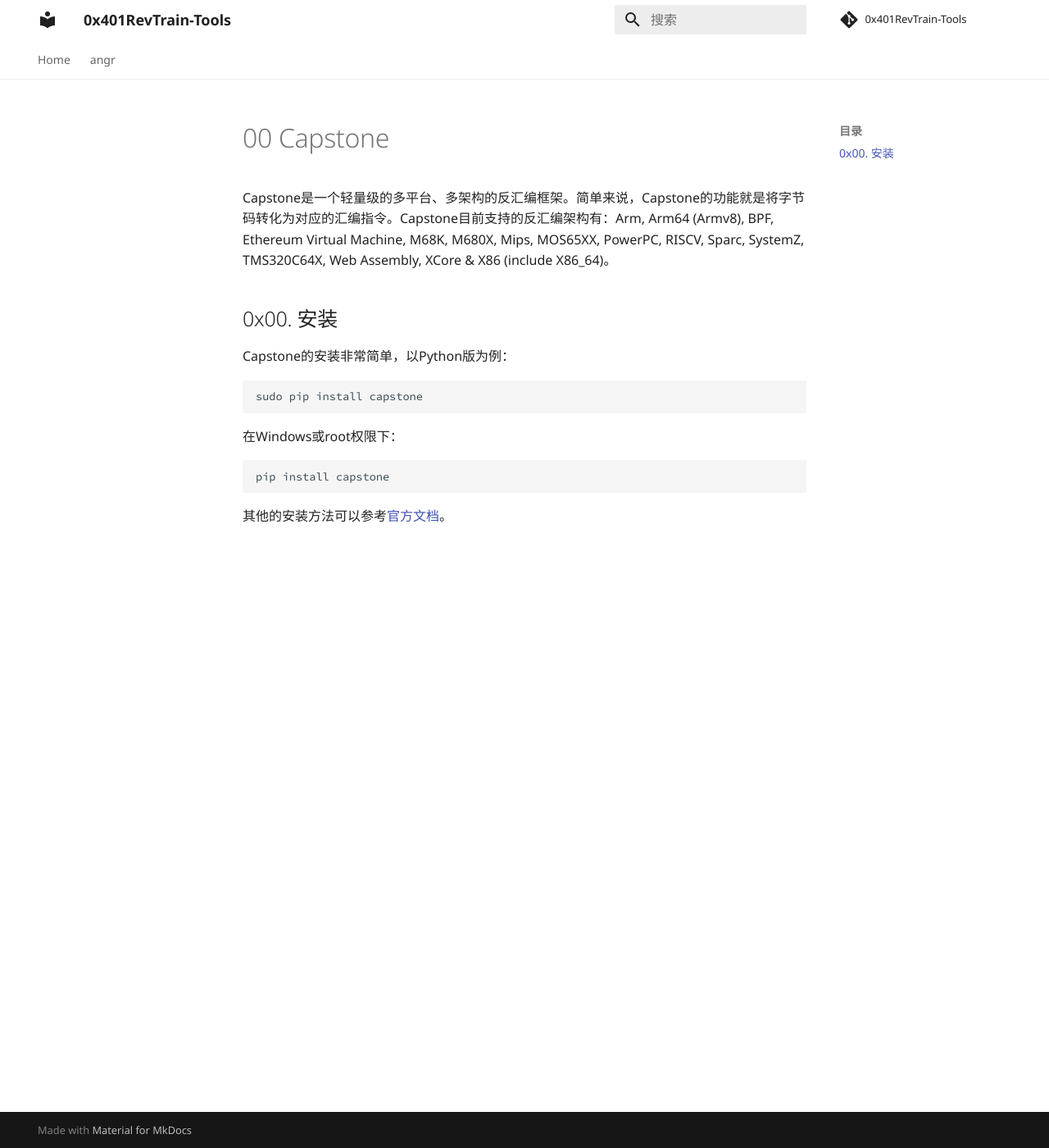
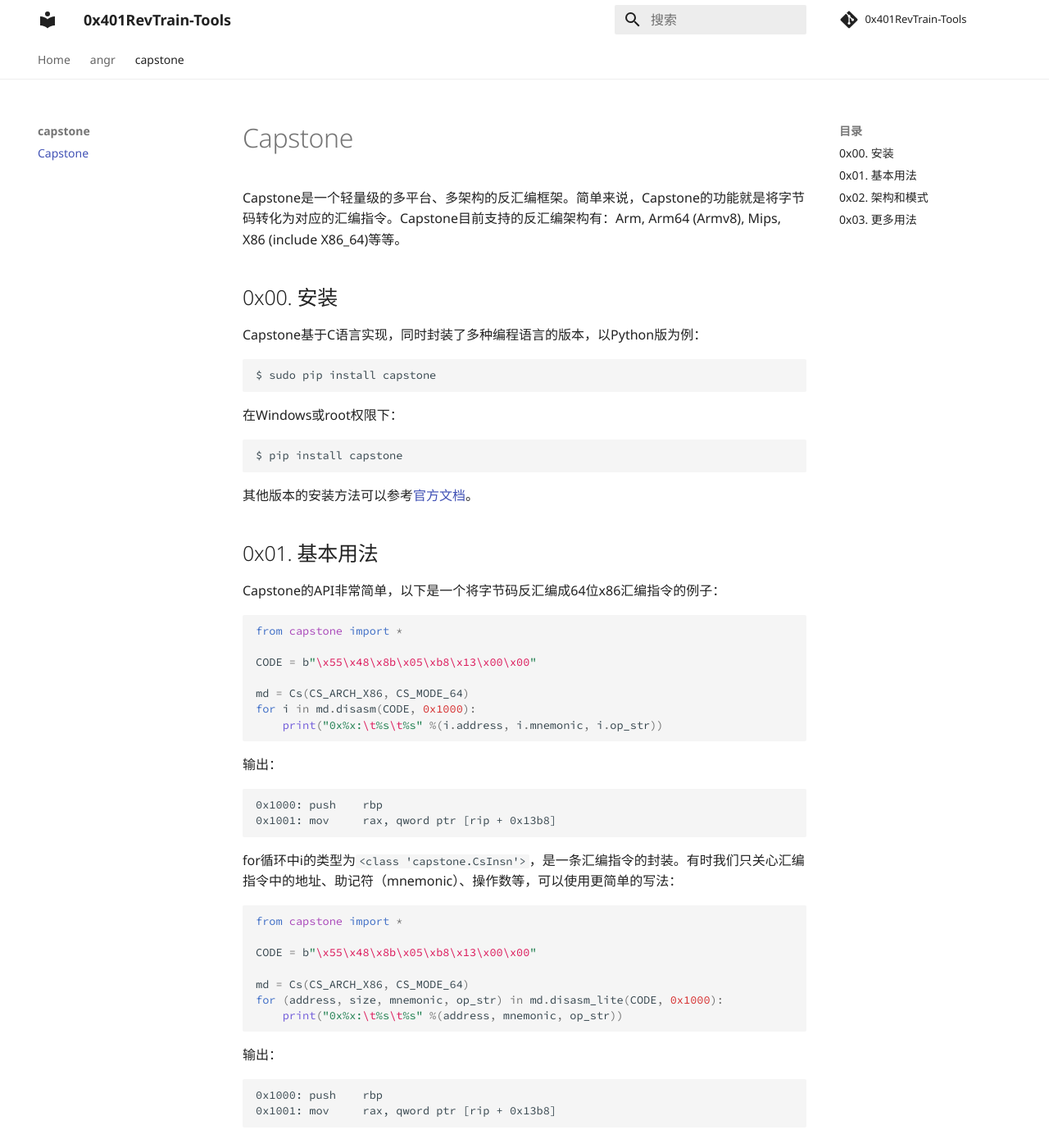
Before and after one commit to bluesadi/0x401RevTrain-Tools, an MkDocs documentation site: the page built from docs/capstone/00_Capstone.md, in a window 1280 px wide and 1400 px high. Shown: the whole window at 82% size. Built offline with MkDocs 1.6.1 and Material for MkDocs 9.7.7, drawn with Linux system fonts in a browser that asks for light colours; comment, search, counter and statistics services are not loaded; some of the changed text lies outside the part shown.

Commit message:
update capstone

````diff
--- a/docs/capstone/00_Capstone.md
+++ b/docs/capstone/00_Capstone.md
@@ -1,17 +1,83 @@
-Capstone是一个轻量级的多平台、多架构的反汇编框架。简单来说，Capstone的功能就是将字节码转化为对应的汇编指令。Capstone目前支持的反汇编架构有：Arm, Arm64 (Armv8), BPF, Ethereum Virtual Machine, M68K, M680X, Mips, MOS65XX, PowerPC, RISCV, Sparc, SystemZ, TMS320C64X, Web Assembly, XCore & X86 (include X86_64)。
+Capstone是一个轻量级的多平台、多架构的反汇编框架。简单来说，Capstone的功能就是将字节码转化为对应的汇编指令。Capstone目前支持的反汇编架构有：Arm, Arm64 (Armv8), Mips, X86 (include X86_64)等等。
 
 ## 0x00. 安装
 
-Capstone的安装非常简单，以Python版为例：
+Capstone基于C语言实现，同时封装了多种编程语言的版本，以Python版为例：
 
 ```shell
-sudo pip install capstone
+$ sudo pip install capstone
 ```
 
 在Windows或root权限下：
 
 ```shell
-pip install capstone
+$ pip install capstone
 ```
 
-其他的安装方法可以参考[官方文档](http://www.capstone-engine.org/documentation.html)。
+其他版本的安装方法可以参考[官方文档](http://www.capstone-engine.org/documentation.html)。
+
+## 0x01. 基本用法
+
+Capstone的API非常简单，以下是一个将字节码反汇编成64位x86汇编指令的例子：
+
+```python
+from capstone import *
+
+CODE = b"\x55\x48\x8b\x05\xb8\x13\x00\x00"
+
+md = Cs(CS_ARCH_X86, CS_MODE_64)
+for i in md.disasm(CODE, 0x1000):
+    print("0x%x:\t%s\t%s" %(i.address, i.mnemonic, i.op_str))
+```
+
+输出：
+
+```assembly
+0x1000: push    rbp
+0x1001: mov     rax, qword ptr [rip + 0x13b8]
+```
+
+for循环中i的类型为`<class 'capstone.CsInsn'>`，是一条汇编指令的封装。有时我们只关心汇编指令中的地址、助记符（mnemonic）、操作数等，可以使用更简单的写法：
+
+```python
+from capstone import *
+
+CODE = b"\x55\x48\x8b\x05\xb8\x13\x00\x00"
+
+md = Cs(CS_ARCH_X86, CS_MODE_64)
+for (address, size, mnemonic, op_str) in md.disasm_lite(CODE, 0x1000):
+	print("0x%x:\t%s\t%s" %(address, mnemonic, op_str))
+```
+
+输出：
+
+```assembly
+0x1000: push    rbp
+0x1001: mov     rax, qword ptr [rip + 0x13b8]
+```
+
+## 0x02. 架构和模式
+
+目前，Capstone支持8中硬件架构的反汇编，对应的模式如下：
+
+![capstone-archs](img/capstone-archs.png)
+
+另外有一些模式可以跟以上的基本模式混合使用：
+
+![capstone-modes](img/capstone-modes.png)
+
+不同的模式可以通过`+`操作符连接，以下是一个Mips64和小端模式混合使用的例子：
+
+```python
+from capstone import *
+
+CODE = b"\x56\x34\x21\x34\xc2\x17\x01\x00"
+
+md = Cs(CS_ARCH_MIPS, CS_MODE_MIPS64 + CS_MODE_LITTLE_ENDIAN)
+for i in md.disasm(CODE, 0x1000):
+	print("%x:\t%s\t%s" %(i.address, i.mnemonic, i.op_str))
+```
+
+## 0x03. 更多用法
+
+Capstone还有一些不太常用的用法，感兴趣的读者可以参考[官方文档](http://www.capstone-engine.org/lang_python.html)，这里不再讲解。
--- a/mkdocs.yml
+++ b/mkdocs.yml
@@ -29,6 +29,8 @@
     - VEX IR: 09_VEX IR.md
     - 利用angr符号执行去除控制流平坦化: 10_利用angr符号执行去除控制流平坦化.md
     - 利用angr符号执行梭哈VM类CTF赛题: 11_利用angr符号执行梭哈VM类CTF赛题.md
+  - capstone:
+    - Capstone: capstone/00_Capstone.md
 
 
 # Customization
````
Also changed, not shown: README.md (+1 -1 lines), docs/capstone/img/capstone-archs.png (added), docs/capstone/img/capstone-modes.png (added), docs/capstone/img/image-20211019204942828.png (added).
